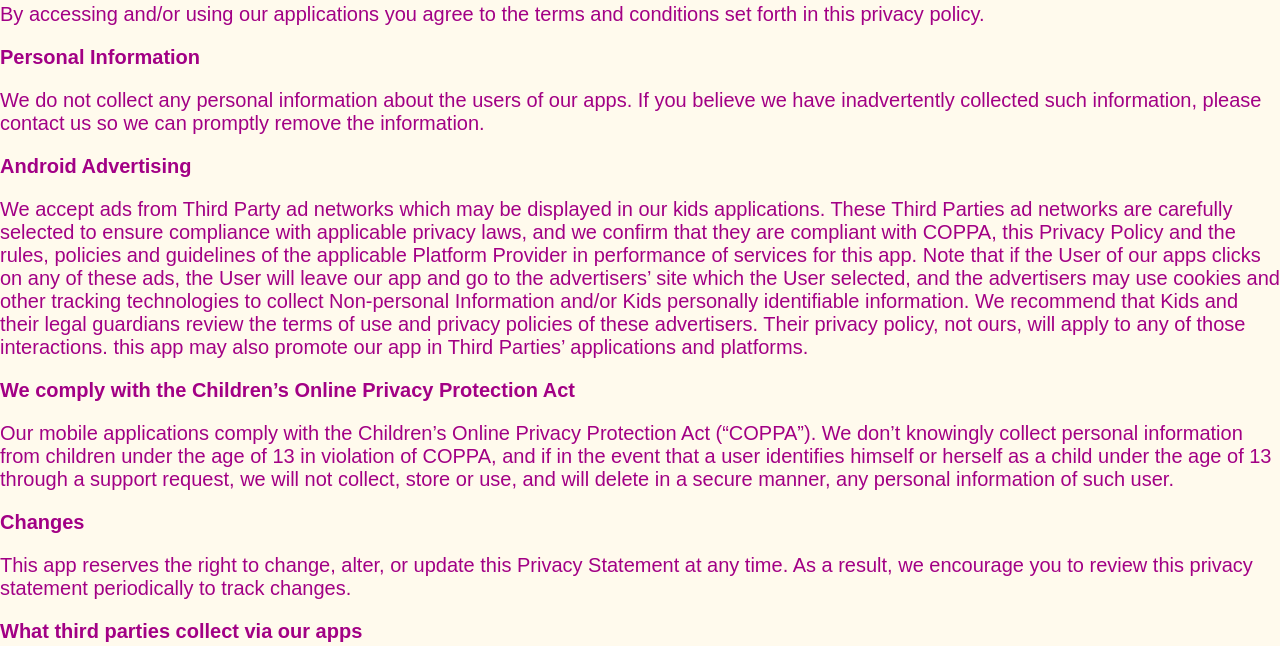
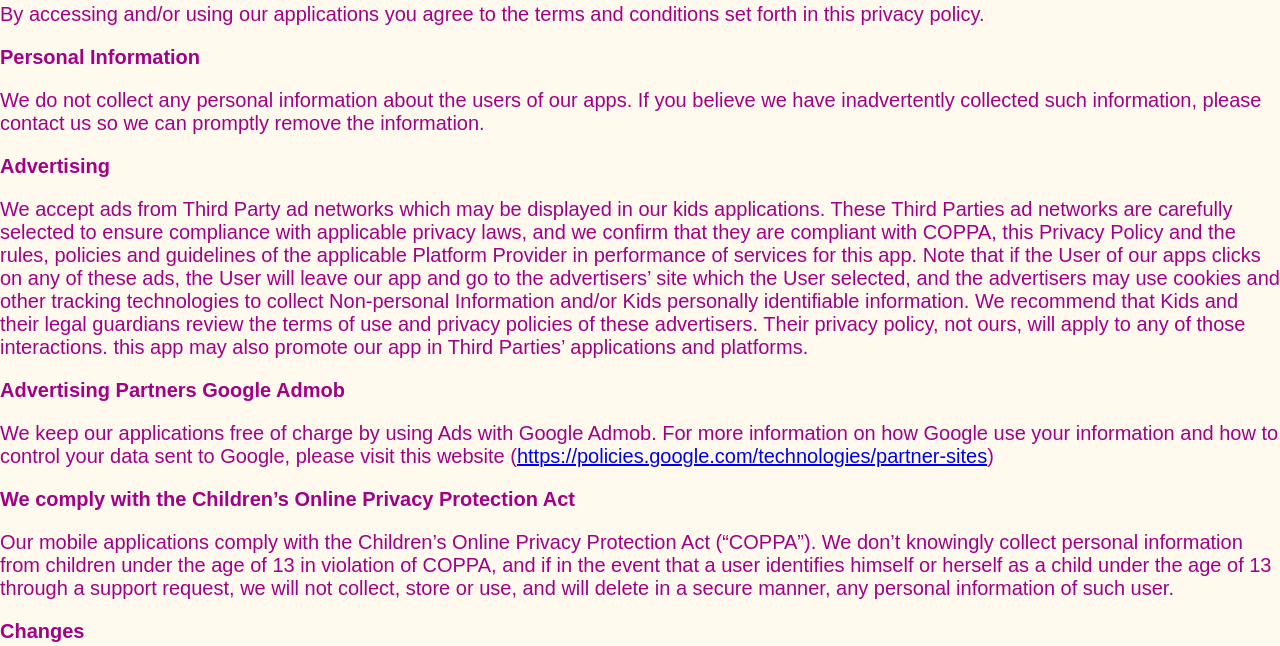
Before and after one commit to Piky01/PinkCircle, a plain HTML site: page index.html in a window 1280 px wide. Shown: the part 154-800 px from the top of the page. Drawn offline with Linux system fonts and the light colour scheme.

Commit message:
Update index.html

```diff
--- a/index.html
+++ b/index.html
@@ -24,10 +24,16 @@
 <p>We do not collect any personal information about the users of our apps.
 If you believe we have inadvertently collected such information, please contact us so we can promptly remove the information.</p>
 
-<p><strong>Android Advertising</strong>
+<p><strong>Advertising</strong>
 <p>We accept ads from Third Party ad networks which may be displayed in our kids applications. These Third Parties ad networks are carefully selected to ensure compliance with applicable privacy laws, and we confirm that they are compliant with COPPA, this Privacy Policy and the rules, policies and guidelines of the applicable Platform Provider in performance of services for this app. Note that if the User of our apps clicks on any of these ads, the User will leave our app and go to the advertisers’ site which the User selected, and the advertisers may use cookies and other tracking technologies to collect Non-personal Information and/or Kids personally identifiable information.
 
 We recommend that Kids and their legal guardians review the terms of use and privacy policies of these advertisers. Their privacy policy, not ours, will apply to any of those interactions. this app may also promote our app in Third Parties’ applications and platforms.
+</p>
+
+<p><strong>Advertising Partners</strong>
+<strong>Google Admob</strong>
+</p>
+<p>We keep our applications free of charge by using Ads with Google Admob. For more information on how Google use your information and how to control your data sent to Google, please visit this website (<a href="https://policies.google.com/technologies/partner-sites">https://policies.google.com/technologies/partner-sites</a>)
 </p>
 
 <p><strong>We comply with the Children’s Online Privacy Protection Act</strong>
```
